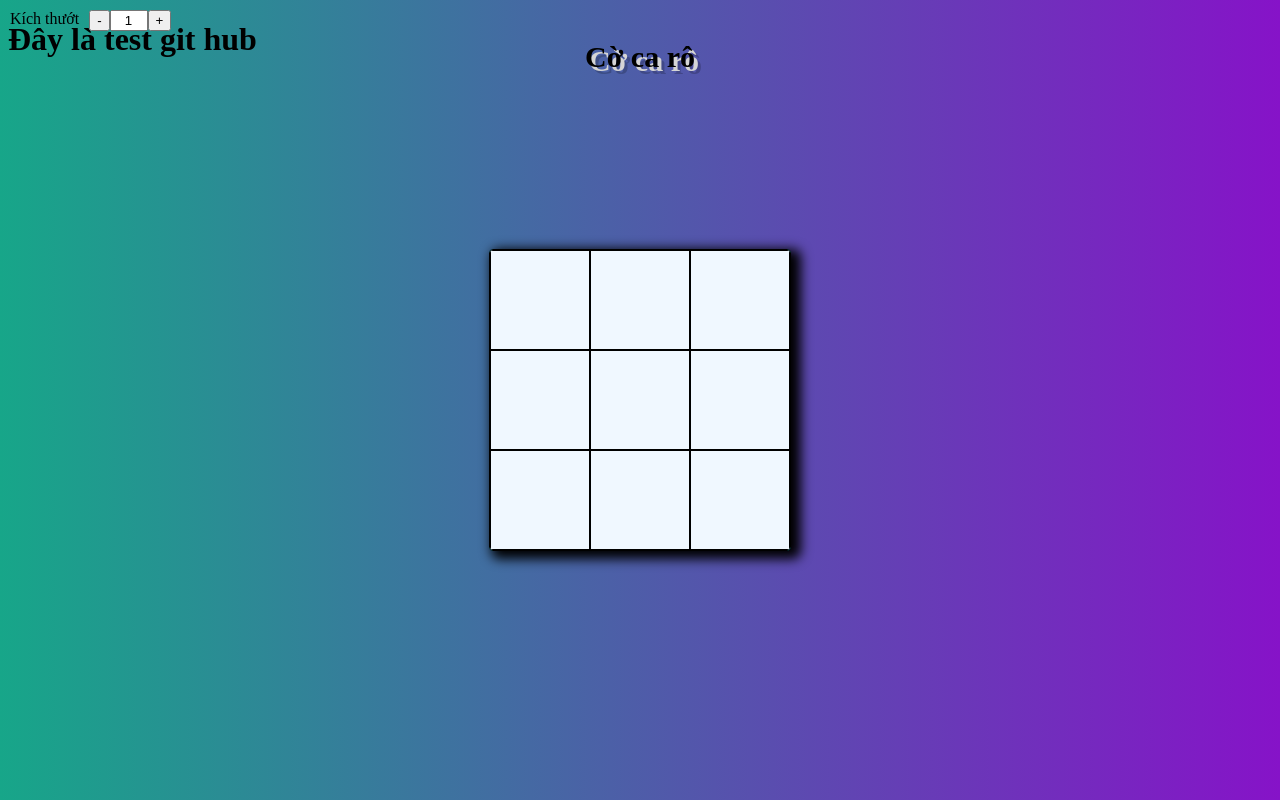
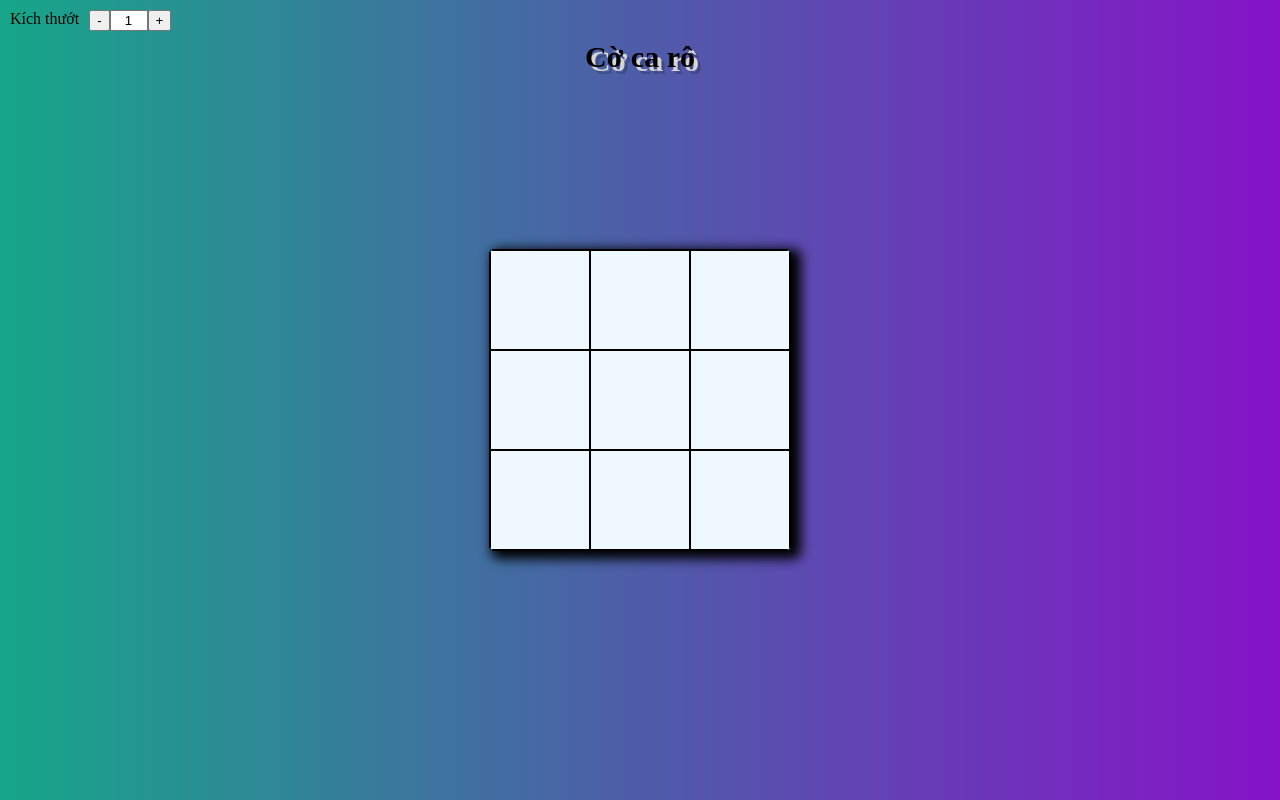
Before and after one commit to techstoretvt/cocaro, a plain HTML site: page index.html in a window 1280 px wide. Drawn offline with Linux system fonts and the light colour scheme.

Commit message:
xóa thẻ h1

```diff
--- a/index.html
+++ b/index.html
@@ -10,7 +10,6 @@
 </head>
 
 <body>
-    <h1>Đây là test git hub</h1>
     <div class="app">
 
 
```
